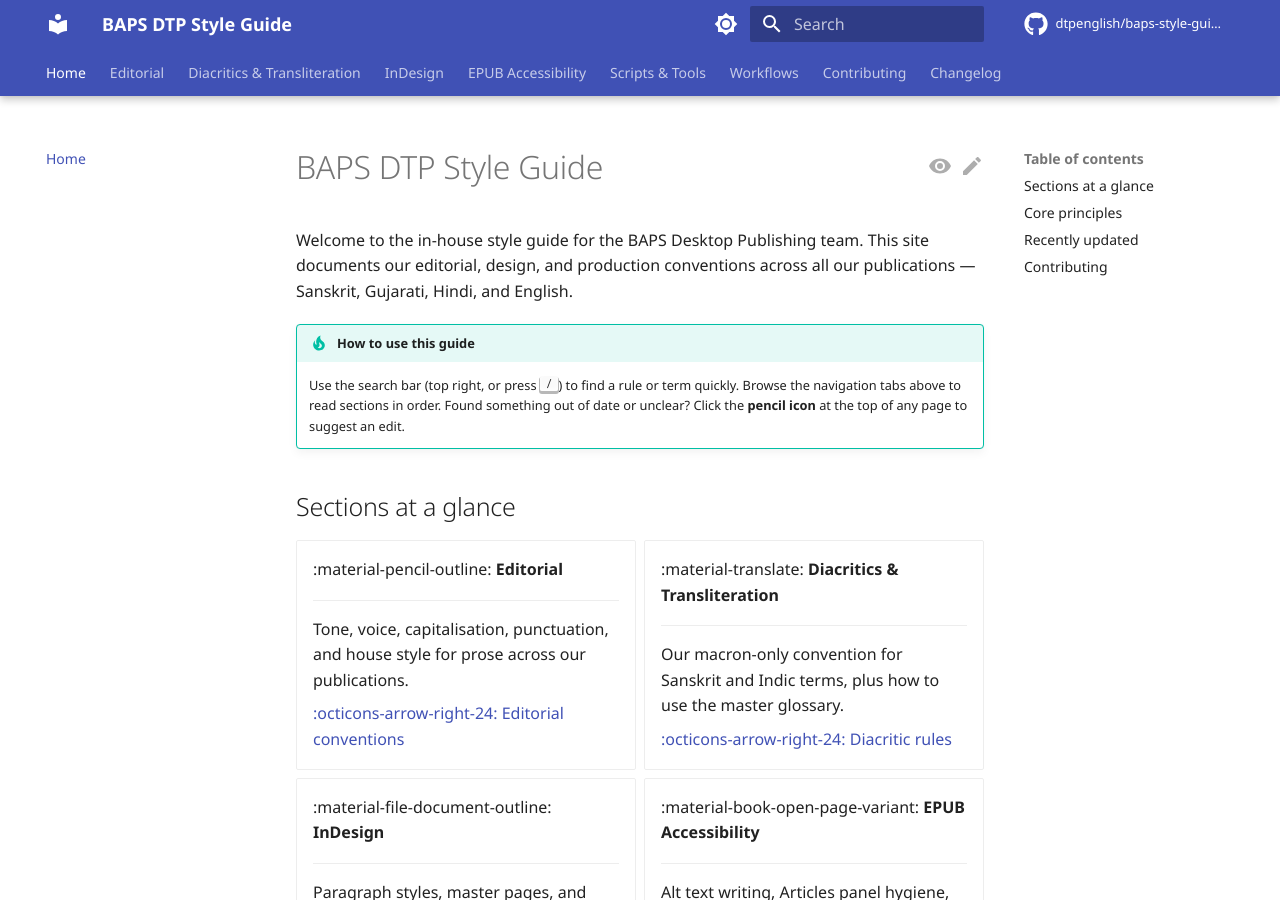
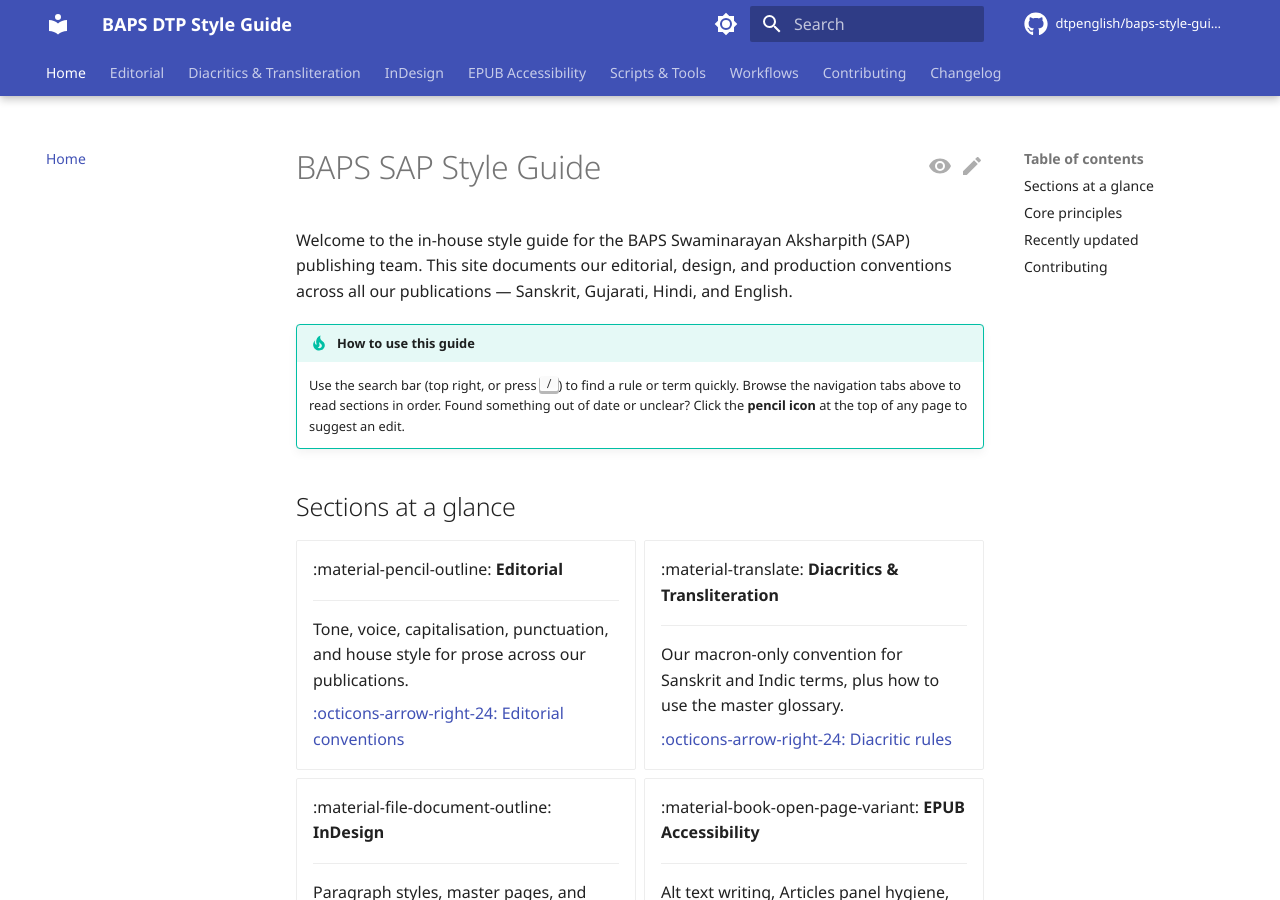
Before and after one commit to dtpenglish/baps-style-guide, an MkDocs documentation site: the page built from docs/index.md, in a window 1280 px wide and 900 px high. Built offline with MkDocs 1.6.1 and Material for MkDocs 9.7.7, drawn with Linux system fonts in a browser that asks for light colours; comment, search, counter and statistics services are not loaded; the version menu is left out.

Commit message:
Update index.md

```diff
--- a/docs/index.md
+++ b/docs/index.md
@@ -1,6 +1,6 @@
-# BAPS DTP Style Guide
+# BAPS SAP Style Guide
 
-Welcome to the in-house style guide for the BAPS Desktop Publishing team. This site documents our editorial, design, and production conventions across all our publications — Sanskrit, Gujarati, Hindi, and English.
+Welcome to the in-house style guide for the BAPS Swaminarayan Aksharpith (SAP) publishing team. This site documents our editorial, design, and production conventions across all our publications — Sanskrit, Gujarati, Hindi, and English.
 
 !!! tip "How to use this guide"
     Use the search bar (top right, or press <kbd>/</kbd>) to find a rule or term quickly. Browse the navigation tabs above to read sections in order. Found something out of date or unclear? Click the **pencil icon** at the top of any page to suggest an edit.
```
